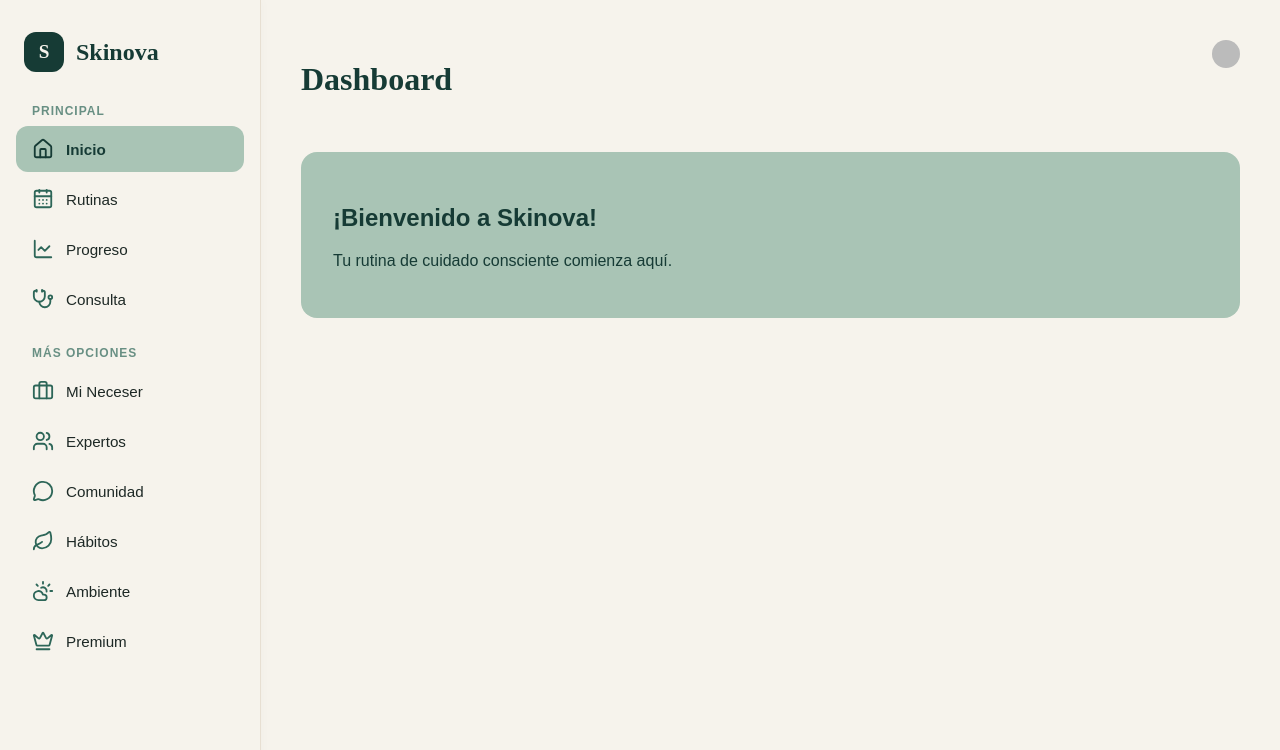
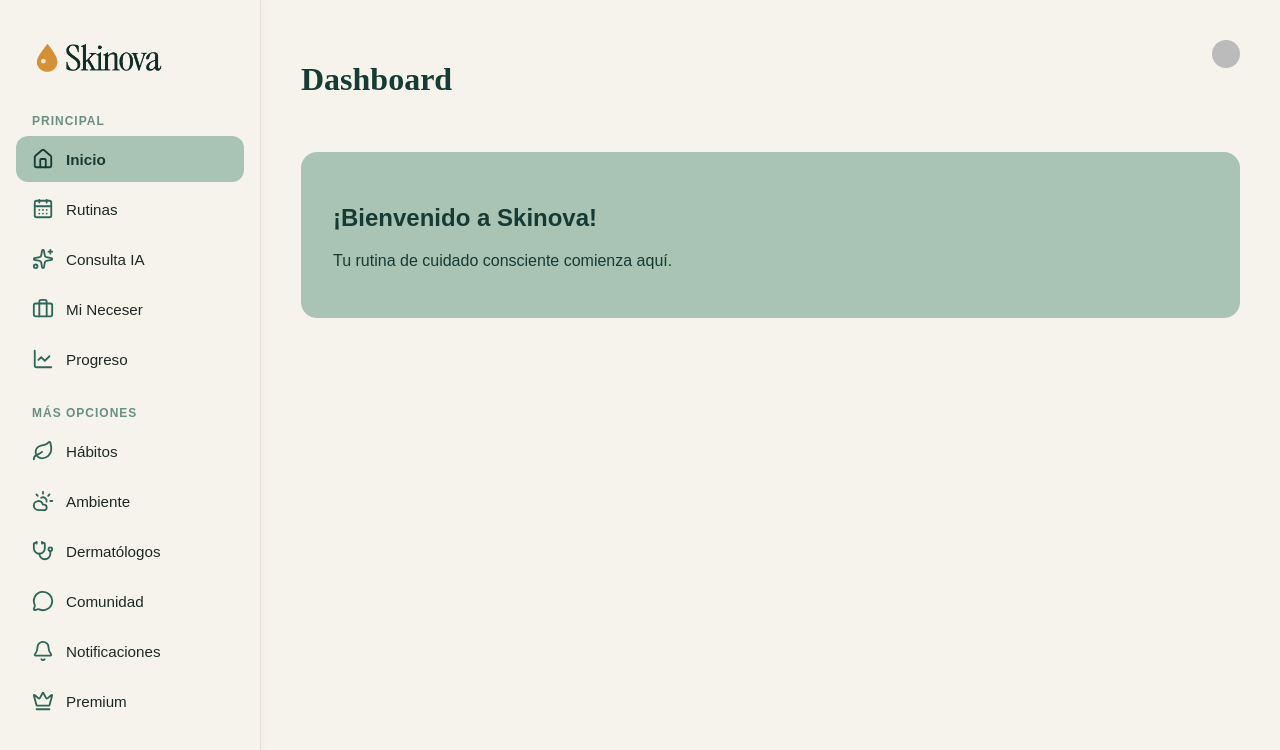
Before and after one commit to IDGS902-23002162/Skinova, a React (Vite) app in the folder frontend/: page / in a window 1280 px wide. Shown: the top 750 px of the page. Built offline with nearby package versions, Linux system fonts and the light colour scheme; no server answers; sample sign-in values are in the browser's storage; some icons are missing.

Commit message:
cambios en iconos/modulos navbars

```diff
--- a/frontend/src/shared/components/Navigation.jsx
+++ b/frontend/src/shared/components/Navigation.jsx
@@ -2,6 +2,7 @@ import React, { useState, useEffect } from "react";
 import { NavLink, useLocation } from "react-router-dom";
 import {
   Home,
+  User,
   CalendarDays,
   LineChart,
   Stethoscope,
@@ -11,24 +12,27 @@ import {
   Leaf,
   CloudSun,
   Crown,
-  ChevronUp,
+  Sparkles,
+  Bell,
   X
 } from "lucide-react";
 import "./Navigation.css";
+import logoImage from "../../assets/nuevo-logo-letra.png";
 
 const mainModules = [
   { id: "inicio", path: "/", label: "Inicio", icon: Home },
   { id: "rutinas", path: "/rutinas", label: "Rutinas", icon: CalendarDays },
+  { id: "consulta", path: "/consulta", label: "Consulta IA", icon: Sparkles },
+  { id: "neceser", path: "/neceser", label: "Mi Neceser", icon: Briefcase },
   { id: "progreso", path: "/progreso", label: "Progreso", icon: LineChart },
-  { id: "consulta", path: "/consulta", label: "Consulta", icon: Stethoscope },
 ];
 
 const secondaryModules = [
-  { id: "neceser", path: "/neceser", label: "Mi Neceser", icon: Briefcase },
-  { id: "directorio", path: "/directorio", label: "Expertos", icon: Users },
-  { id: "comunidad", path: "/comunidad", label: "Comunidad", icon: MessageCircle },
   { id: "habitos", path: "/habitos", label: "Hábitos", icon: Leaf },
   { id: "ambiente", path: "/ambiente", label: "Ambiente", icon: CloudSun },
+  { id: "directorio", path: "/directorio", label: "Dermatólogos", icon: Stethoscope },
+  { id: "comunidad", path: "/comunidad", label: "Comunidad", icon: MessageCircle },
+  { id: "notificaciones", path: "/notificaciones", label: "Notificaciones", icon: Bell },
   { id: "premium", path: "/suscripciones", label: "Premium", icon: Crown },
 ];
 
@@ -49,15 +53,13 @@ export default function Navigation() {
         {/* Desktop Header */}
         <div className="nav-header">
           <div className="logo">
-            <div className="logo-icon">S</div>
-            <span className="logo-text">Skinova</span>
+            <img src={logoImage} alt="Skinova" style={{ width: '100%', maxWidth: '150px', objectFit: 'contain' }} />
           </div>
         </div>
 
         {/* Mobile drag indicator */}
         <div className="mobile-drag-indicator" onClick={toggleExpand}>
           <div className="drag-bar"></div>
-          {!isExpanded && <ChevronUp className="drag-icon" size={16} />}
         </div>
 
         <div className="nav-content">
```
